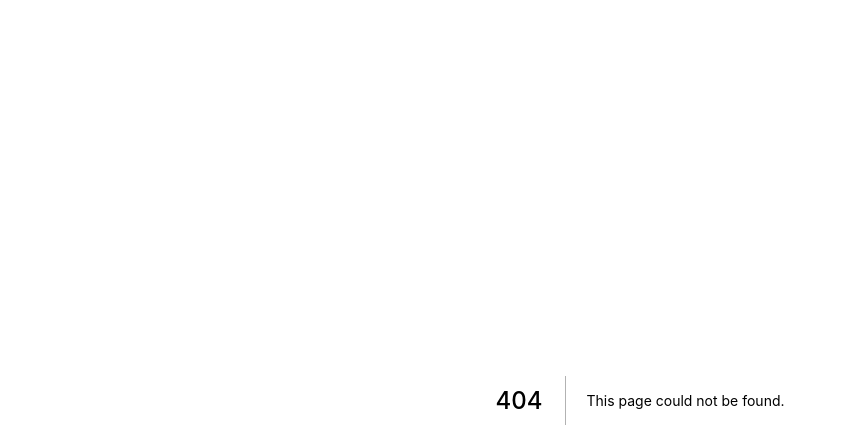
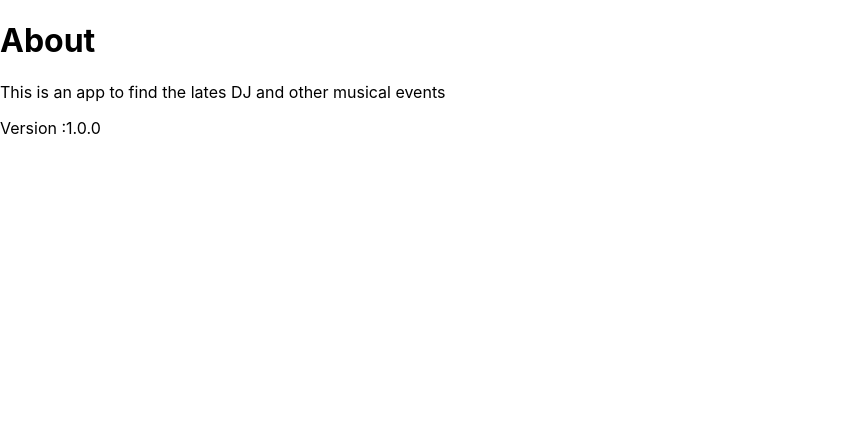
Before and after one commit to VijayHYadav/Next.js-Dev-to-Deployment, a Next.js app in the folder dj-events/dj-events-frontent/: page /about in a window 1280 px wide. Before the commit this address had no page. Shown: the top 448 px of the page, without its empty margins (0-847 px from the left). Built offline with nearby package versions, Linux system fonts and the light colour scheme.

Commit message:
001 Creating a Next.js App && 002 Pages & Routing

```diff
--- /dev/null
+++ b/dj-events/dj-events-frontent/pages/about.js
@@ -0,0 +1,9 @@
+import React from 'react';
+
+export default function about() {
+  return <div>
+      <h1>About</h1>
+      <p>This is an app to find the lates DJ and other musical events</p>
+      <p>Version :1.0.0</p>
+  </div>;
+}
```
Also changed, not shown: dj-events/dj-events-frontent/pages/events/[slug].js (added, +7 -0 lines), dj-events/dj-events-frontent/pages/events/add.js (added, +7 -0 lines), dj-events/dj-events-frontent/pages/events/index.js (added, +7 -0 lines), dj-events/dj-events-frontent/public/notes/note.txt (added).
